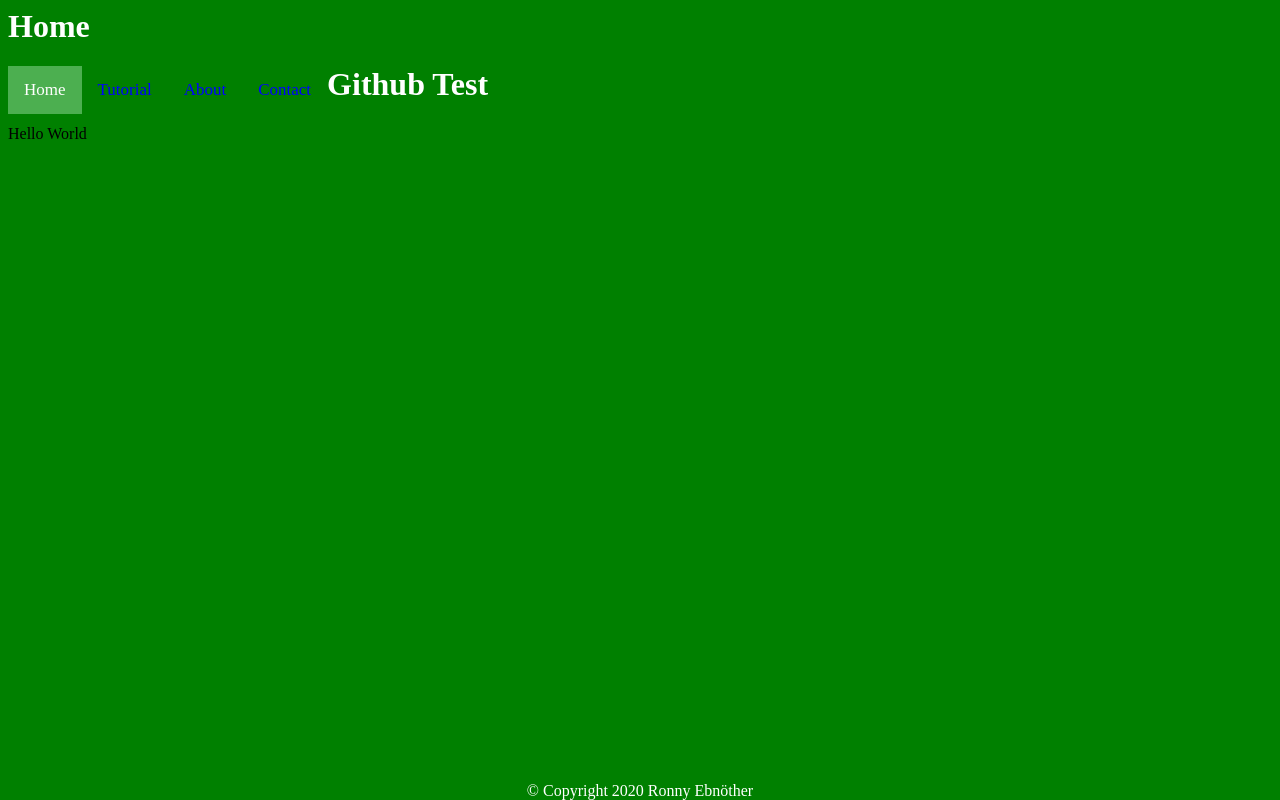
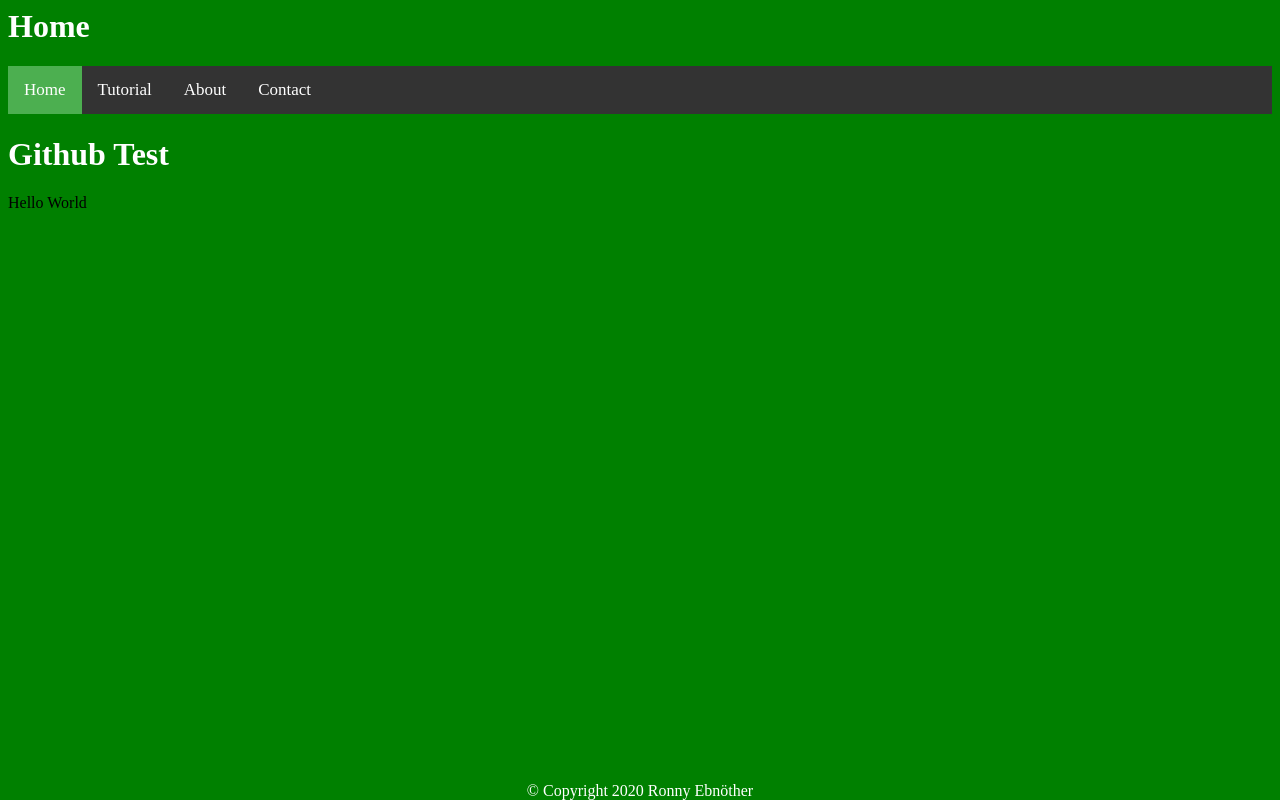
Before and after one commit to WolfofGithub03/githubtest, a plain HTML site: page index.html in a window 1280 px wide. Drawn offline with Linux system fonts and the light colour scheme.

Commit message:
Style hinzugefügt

```diff
--- a/style.css
+++ b/style.css
@@ -23,9 +23,15 @@ footer {
 
 /* Navigationsbar */
 
+
+.topnav {
+   background-color: #333;
+   overflow: hidden;
+}
+
 .topnav a {
    float: left;
-   color: blue;
+   color: white;
    text-align: center;
    padding: 14px 16px;
    text-decoration: none;
```
